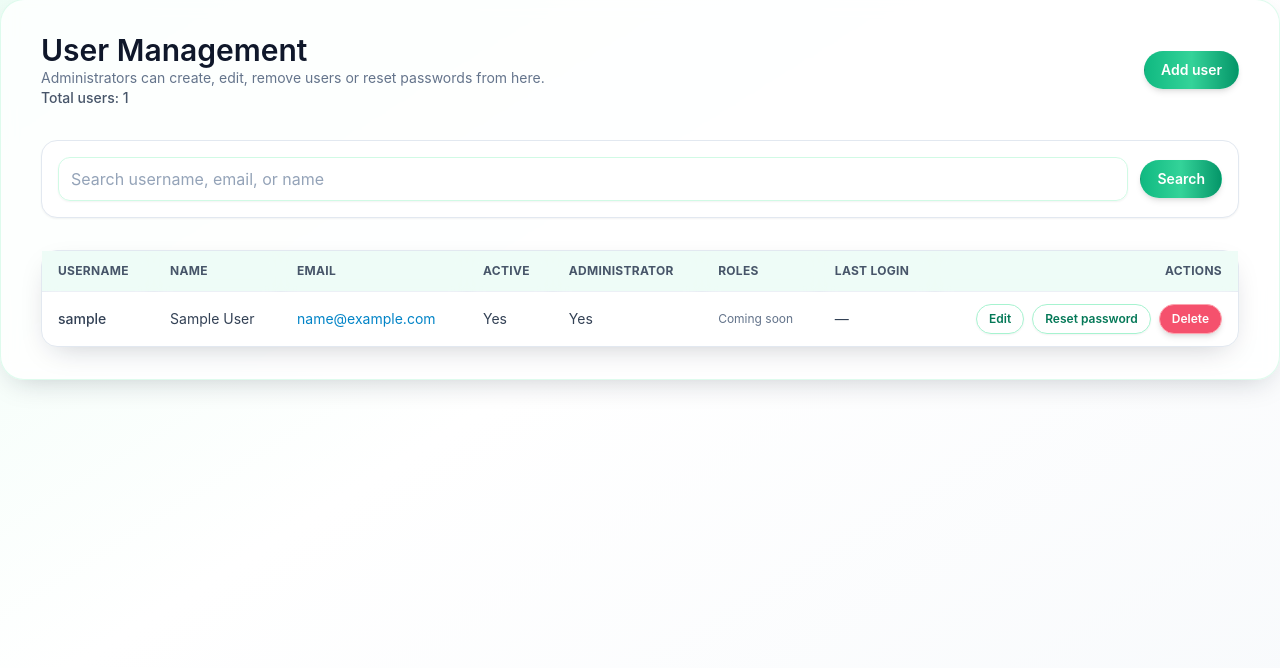
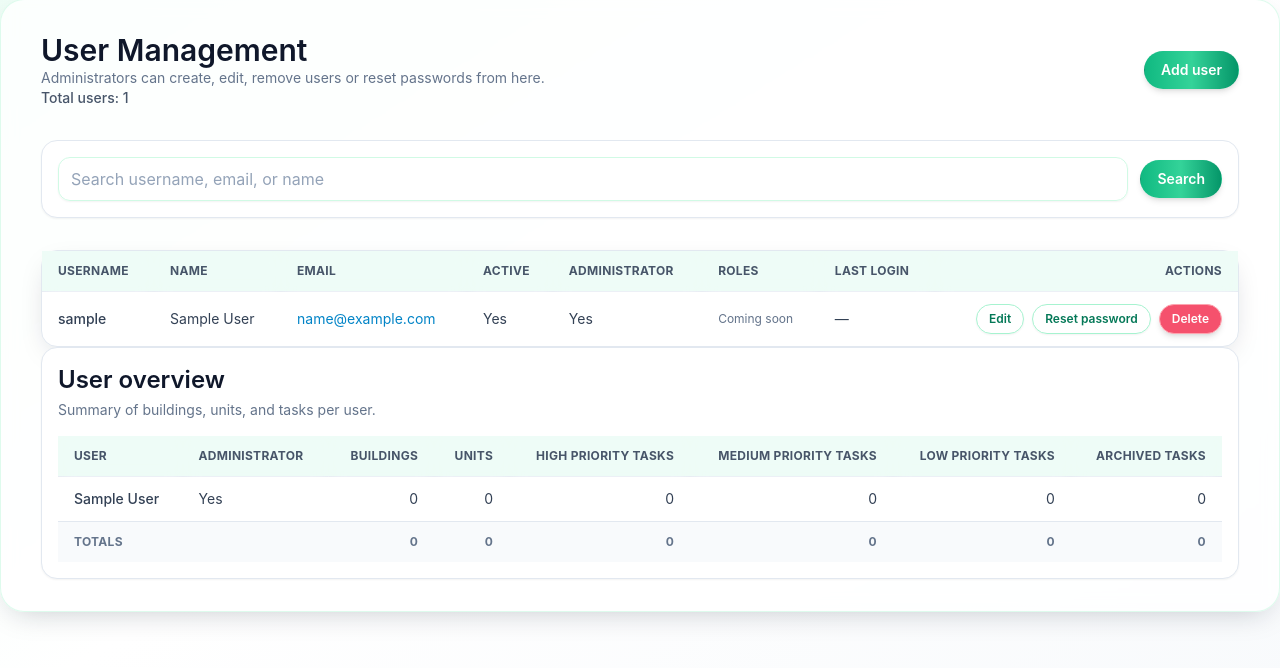
Before and after one commit to Mecho90/BuildingManagement, a Django app: page /manage/users/ in a window 1280 px wide. Shown: the part 88-756 px from the top of the page. Run offline with Django 5.2, Linux system fonts and the light colour scheme; the visitor is signed in with stand-in values (Sample User, id 1); data comes from the database, SQL or seed files in the repository; data that the repository does not hold is empty; parts of the project's set-up code (start-up, migrations or seed data) failed here and were passed over.

Commit message:
admin dashboard

```diff
--- a/building_management/core/views/admin.py
+++ b/building_management/core/views/admin.py
@@ -1,9 +1,11 @@
 from __future__ import annotations
+
+from collections import defaultdict
 
 from django.contrib import messages
 from django.contrib.auth import get_user_model
 from django.contrib.auth.mixins import LoginRequiredMixin
-from django.db.models import Q
+from django.db.models import Count, Q
 from django.http import HttpResponseRedirect
 from django.shortcuts import get_object_or_404
 from django.urls import reverse, reverse_lazy
@@ -11,6 +13,7 @@ from django.utils.translation import gettext as _
 from django.views.generic import CreateView, DeleteView, FormView, ListView, UpdateView
 
 from ..forms import AdminUserCreateForm, AdminUserPasswordForm, AdminUserUpdateForm
+from ..models import Building, Unit, WorkOrder
 from .common import AdminRequiredMixin, _querystring_without
 
 User = get_user_model()
@@ -47,14 +50,97 @@ class AdminUserListView(LoginRequiredMixin, AdminRequiredMixin, ListView):
         ctx = super().get_context_data(**kwargs)
         ctx["q"] = getattr(self, "_search", "")
         ctx["pagination_query"] = _querystring_without(self.request, "page")
+        object_list = list(ctx.get("object_list") or [])
+        overview_data = self._build_overview(object_list)
+        if overview_data:
+            ctx["overview_rows"] = overview_data["rows"]
+            ctx["overview_totals"] = overview_data["totals"]
         paginator = ctx.get("paginator")
         if paginator is not None:
-            total_users = paginator.count
+            ctx["users_total"] = paginator.count
         else:
-            object_list = ctx.get("object_list")
-            total_users = len(object_list) if object_list is not None else 0
-        ctx["users_total"] = total_users
+            ctx["users_total"] = len(object_list)
         return ctx
+
+    def _build_overview(self, users) -> dict[str, object] | None:
+        if not users:
+            return None
+
+        user_ids = [user.pk for user in users if user.pk is not None]
+        if not user_ids:
+            return None
+
+        def _empty_stats():
+            return {
+                "buildings": 0,
+                "units": 0,
+                "priority_high": 0,
+                "priority_medium": 0,
+                "priority_low": 0,
+                "archived": 0,
+            }
+
+        stats = {uid: _empty_stats() for uid in user_ids}
+
+        for row in (
+            Building.objects.filter(owner_id__in=user_ids)
+            .values("owner_id")
+            .annotate(total=Count("id"))
+        ):
+            stats[row["owner_id"]]["buildings"] = row["total"]
+
+        for row in (
+            Unit.objects.filter(building__owner_id__in=user_ids)
+            .values("building__owner_id")
+            .annotate(total=Count("id"))
+        ):
+            stats[row["building__owner_id"]]["units"] = row["total"]
+
+        active_workorders = (
+            WorkOrder.objects.filter(
+                building__owner_id__in=user_ids,
+                archived_at__isnull=True,
+            )
+            .values("building__owner_id", "priority")
+            .annotate(total=Count("id"))
+        )
+        priority_map = {
+            WorkOrder.Priority.HIGH: "priority_high",
+            WorkOrder.Priority.MEDIUM: "priority_medium",
+            WorkOrder.Priority.LOW: "priority_low",
+        }
+        for row in active_workorders:
+            key = priority_map.get(row["priority"])
+            if key:
+                stats[row["building__owner_id"]][key] = row["total"]
+
+        for row in (
+            WorkOrder.objects.filter(
+                building__owner_id__in=user_ids,
+                archived_at__isnull=False,
+            )
+            .values("building__owner_id")
+            .annotate(total=Count("id"))
+        ):
+            stats[row["building__owner_id"]]["archived"] = row["total"]
+
+        totals = defaultdict(int)
+        overview_rows: list[dict[str, object]] = []
+        for user in users:
+            user_stats = stats.get(user.pk)
+            if not user_stats:
+                user_stats = _empty_stats()
+            for key, value in user_stats.items():
+                totals[key] += value
+            overview_rows.append(
+                {
+                    "user": user,
+                    "is_admin": user.is_superuser,
+                    **user_stats,
+                }
+            )
+
+        return {"rows": overview_rows, "totals": dict(totals)}
 
 
 class AdminUserCreateView(LoginRequiredMixin, AdminRequiredMixin, CreateView):
--- a/building_management/templates/core/users_list.html
+++ b/building_management/templates/core/users_list.html
@@ -94,4 +94,57 @@
   {% include "core/includes/pagination.html" with page_obj=page_obj paginator=paginator query_string=pagination_query %}
 {% endif %}
 </section>
+  {% if overview_rows %}
+    <section class="space-y-4 rounded-2xl border border-slate-200 bg-white p-4 shadow-sm dark:border-slate-700 dark:bg-slate-900">
+      <div class="flex flex-col gap-1">
+        <h2 class="text-2xl font-semibold text-brand-foreground dark:text-white">{% trans "User overview" %}</h2>
+        <p class="text-sm text-slate-500 dark:text-slate-400">{% trans "Summary of buildings, units, and tasks per user." %}</p>
+      </div>
+      <div class="overflow-x-auto">
+        <table class="min-w-full divide-y divide-slate-200 text-sm dark:divide-slate-800">
+          <thead class="bg-slate-50 text-left text-xs font-semibold uppercase tracking-wide text-slate-500 dark:bg-slate-800 dark:text-slate-300">
+            <tr>
+              <th class="px-4 py-3">{% trans "User" %}</th>
+              <th class="px-4 py-3">{% trans "Administrator" %}</th>
+              <th class="px-4 py-3 text-right">{% trans "Buildings" %}</th>
+              <th class="px-4 py-3 text-right">{% trans "Units" %}</th>
+              <th class="px-4 py-3 text-right">{% trans "High priority tasks" %}</th>
+              <th class="px-4 py-3 text-right">{% trans "Medium priority tasks" %}</th>
+              <th class="px-4 py-3 text-right">{% trans "Low priority tasks" %}</th>
+              <th class="px-4 py-3 text-right">{% trans "Archived tasks" %}</th>
+            </tr>
+          </thead>
+          <tbody class="divide-y divide-slate-200 dark:divide-slate-800">
+            {% trans "Yes,No" as yesno_choices %}
+            {% for row in overview_rows %}
+              <tr class="text-slate-700 dark:text-slate-100">
+                <td class="px-4 py-3 font-medium">{{ row.user.get_full_name|default:row.user.username }}</td>
+                <td class="px-4 py-3">{{ row.is_admin|yesno:yesno_choices }}</td>
+                <td class="px-4 py-3 text-right">{{ row.buildings }}</td>
+                <td class="px-4 py-3 text-right">{{ row.units }}</td>
+                <td class="px-4 py-3 text-right">{{ row.priority_high }}</td>
+                <td class="px-4 py-3 text-right">{{ row.priority_medium }}</td>
+                <td class="px-4 py-3 text-right">{{ row.priority_low }}</td>
+                <td class="px-4 py-3 text-right">{{ row.archived }}</td>
+              </tr>
+            {% endfor %}
+          </tbody>
+          {% if overview_totals %}
+            <tfoot class="bg-slate-50 text-xs font-semibold uppercase tracking-wide text-slate-500 dark:bg-slate-800/60 dark:text-slate-400">
+              <tr>
+                <th class="px-4 py-3 text-left" colspan="2">{% trans "Totals" %}</th>
+                <th class="px-4 py-3 text-right">{{ overview_totals.buildings }}</th>
+                <th class="px-4 py-3 text-right">{{ overview_totals.units }}</th>
+                <th class="px-4 py-3 text-right">{{ overview_totals.priority_high }}</th>
+                <th class="px-4 py-3 text-right">{{ overview_totals.priority_medium }}</th>
+                <th class="px-4 py-3 text-right">{{ overview_totals.priority_low }}</th>
+                <th class="px-4 py-3 text-right">{{ overview_totals.archived }}</th>
+              </tr>
+            </tfoot>
+          {% endif %}
+        </table>
+      </div>
+    </section>
+  {% endif %}
+</section>
 {% endblock %}
```
Also changed, not shown: building_management/locale/bg/LC_MESSAGES/django.po, building_management/media/work_orders/4615/a62348a55c2b4c29b777a0b4bce813e1.jpeg (added), 3 other files.
